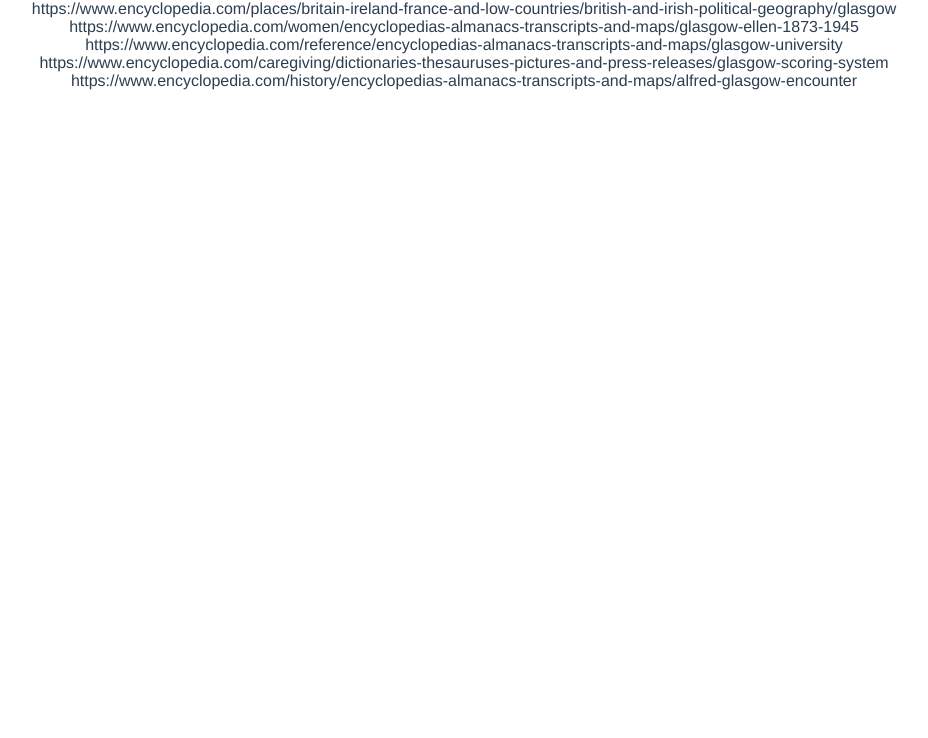
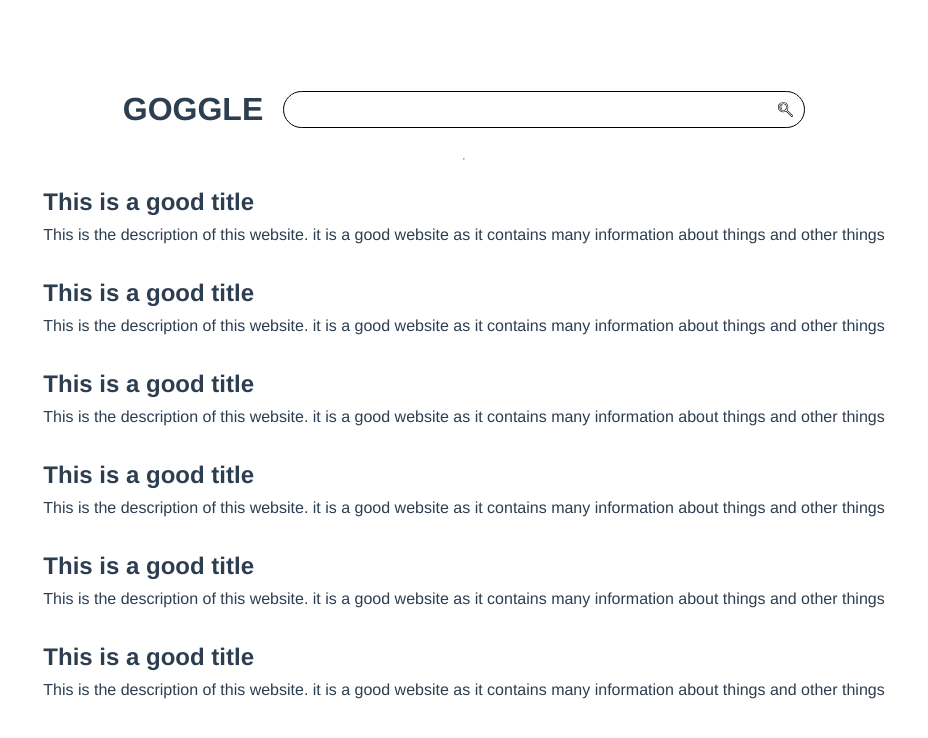
Before and after one commit to justplainames/search-engine, a Vue app in the folder front-end/: page /search/1 in a window 1280 px wide. Shown: the top 738 px of the page, without its empty margins (176-1104 px from the left). Built offline with nearby package versions, Linux system fonts and the light colour scheme; no server answers.

Commit message:
search results

```diff
--- a/front-end/src/views/MySearchResult.vue
+++ b/front-end/src/views/MySearchResult.vue
@@ -1,7 +1,34 @@
 <template>
-  <div>
-    <div v-for="result in searchResult" :key="result">
-      {{ result }}
+  <div class="search-results-section">
+    <div class="search-results-container">
+      <form @submit.prevent="onSubmit" class="form">
+        <div class="form-content">
+          <h1>GOGGLE</h1>
+          <input
+            type="text"
+            id="searchQuery"
+            class="input--pill"
+            v-model="searchQuery"
+          />
+          <img
+            role="img"
+            src="../assets/search.svg"
+            class="search-icon"
+            @click="searchClicked"
+          />
+        </div>
+      </form>
+    </div>
+    <hr />
+    <div class="search-results-container">
+      <div
+        v-for="(result, index) in searchResult"
+        :key="index"
+        class="results-wrapper"
+      >
+        <h2>{{ result.title }}</h2>
+        <p>{{ result.description }}</p>
+      </div>
     </div>
   </div>
 </template>
@@ -12,17 +39,52 @@
   data() {
     return {
       searchResult: [],
+      searchQuery: "",
     };
   },
   methods: {
+    searchClicked() {
+      console.log("search clicked");
+    },
     search(query) {
       console.log(query);
       this.searchResult = [
-        "https://www.encyclopedia.com/places/britain-ireland-france-and-low-countries/british-and-irish-political-geography/glasgow",
-        "https://www.encyclopedia.com/women/encyclopedias-almanacs-transcripts-and-maps/glasgow-ellen-1873-1945",
-        "https://www.encyclopedia.com/reference/encyclopedias-almanacs-transcripts-and-maps/glasgow-university",
-        "https://www.encyclopedia.com/caregiving/dictionaries-thesauruses-pictures-and-press-releases/glasgow-scoring-system",
-        "https://www.encyclopedia.com/history/encyclopedias-almanacs-transcripts-and-maps/alfred-glasgow-encounter",
+        {
+          title: "This is a good title",
+          url: "https://www.encyclopedia.com/places/britain-ireland-france-and-low-countries/british-and-irish-political-geography/glasgow",
+          description:
+            "This is the description of this website. it is a good website as it contains many information about things and other things",
+        },
+        {
+          title: "This is a good title",
+          url: "https://www.encyclopedia.com/places/britain-ireland-france-and-low-countries/british-and-irish-political-geography/glasgow",
+          description:
+            "This is the description of this website. it is a good website as it contains many information about things and other things",
+        },
+        {
+          title: "This is a good title",
+          url: "https://www.encyclopedia.com/places/britain-ireland-france-and-low-countries/british-and-irish-political-geography/glasgow",
+          description:
+            "This is the description of this website. it is a good website as it contains many information about things and other things",
+        },
+        {
+          title: "This is a good title",
+          url: "https://www.encyclopedia.com/places/britain-ireland-france-and-low-countries/british-and-irish-political-geography/glasgow",
+          description:
+            "This is the description of this website. it is a good website as it contains many information about things and other things",
+        },
+        {
+          title: "This is a good title",
+          url: "https://www.encyclopedia.com/places/britain-ireland-france-and-low-countries/british-and-irish-political-geography/glasgow",
+          description:
+            "This is the description of this website. it is a good website as it contains many information about things and other things",
+        },
+        {
+          title: "This is a good title",
+          url: "https://www.encyclopedia.com/places/britain-ireland-france-and-low-countries/british-and-irish-political-geography/glasgow",
+          description:
+            "This is the description of this website. it is a good website as it contains many information about things and other things",
+        },
       ];
     },
     httpRequest(success, error) {
@@ -61,4 +123,54 @@
 };
 </script>
 
-<style></style>
+<style lang="scss" scoped>
+.search-results-section {
+  min-height: Calc(100vh - 100px);
+  width: Calc(100vw - 100px);
+  display: flex;
+  flex-direction: column;
+  align-items: center;
+  padding: 50px;
+}
+.search-results-container {
+  max-width: 1400px;
+}
+.results-wrapper {
+  text-align: left;
+  margin-bottom: 35px;
+  h2 {
+    margin-bottom: 0;
+  }
+  p {
+    margin-top: 10px;
+  }
+}
+.form {
+  width: 100%;
+  margin-top: 20px;
+  display: flex;
+  justify-content: flex-start;
+}
+.form-content {
+  display: flex;
+  justify-content: center;
+  align-items: center;
+  flex-direction: row;
+  position: relative;
+}
+
+.search-icon {
+  height: 15px;
+  width: 15px;
+  position: absolute;
+  right: 12px;
+  cursor: pointer;
+}
+.input--pill {
+  width: 500px;
+  border-radius: 20px;
+  border: 1px solid black;
+  padding: 10px;
+  margin-left: 20px;
+}
+</style>
```
Also changed, not shown: front-end/src/assets/search.svg (added).
